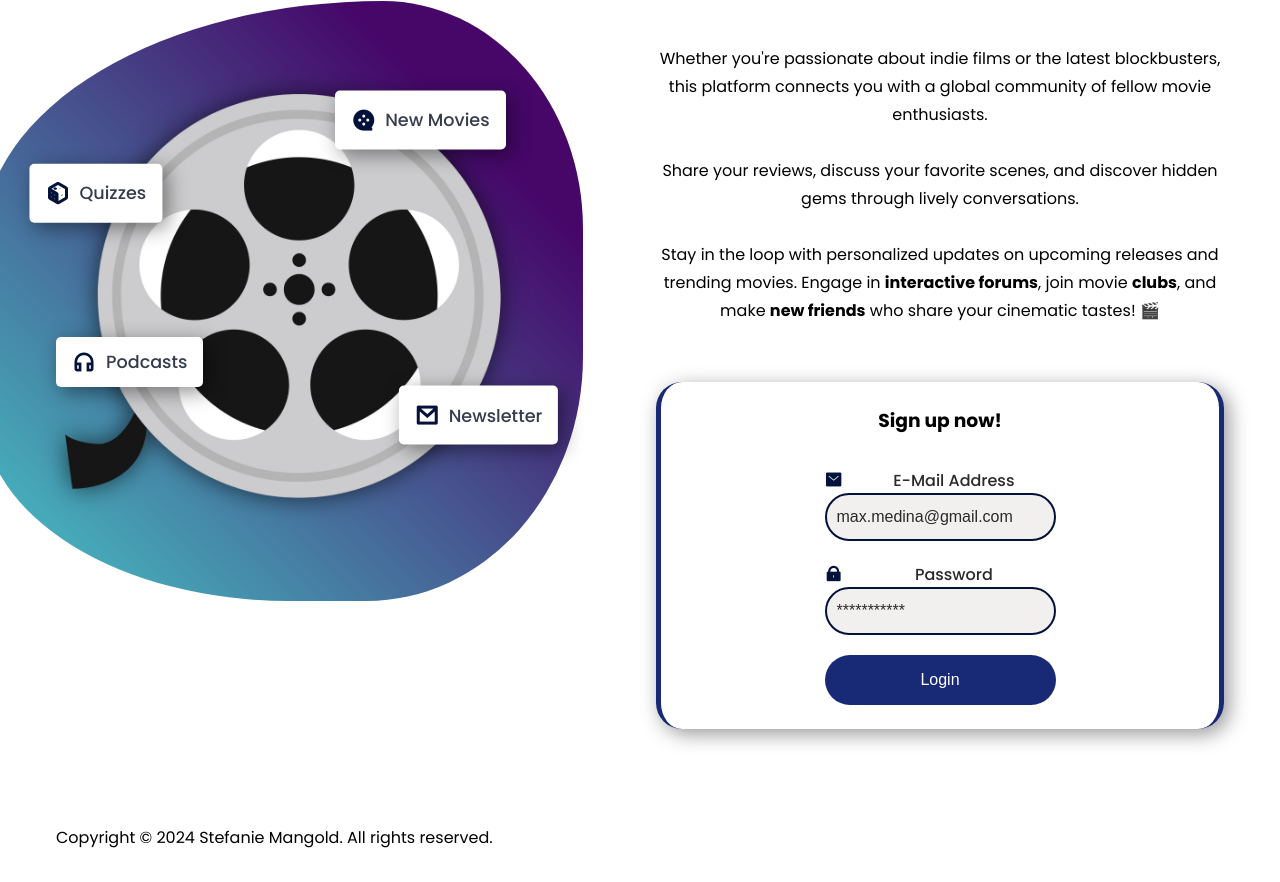
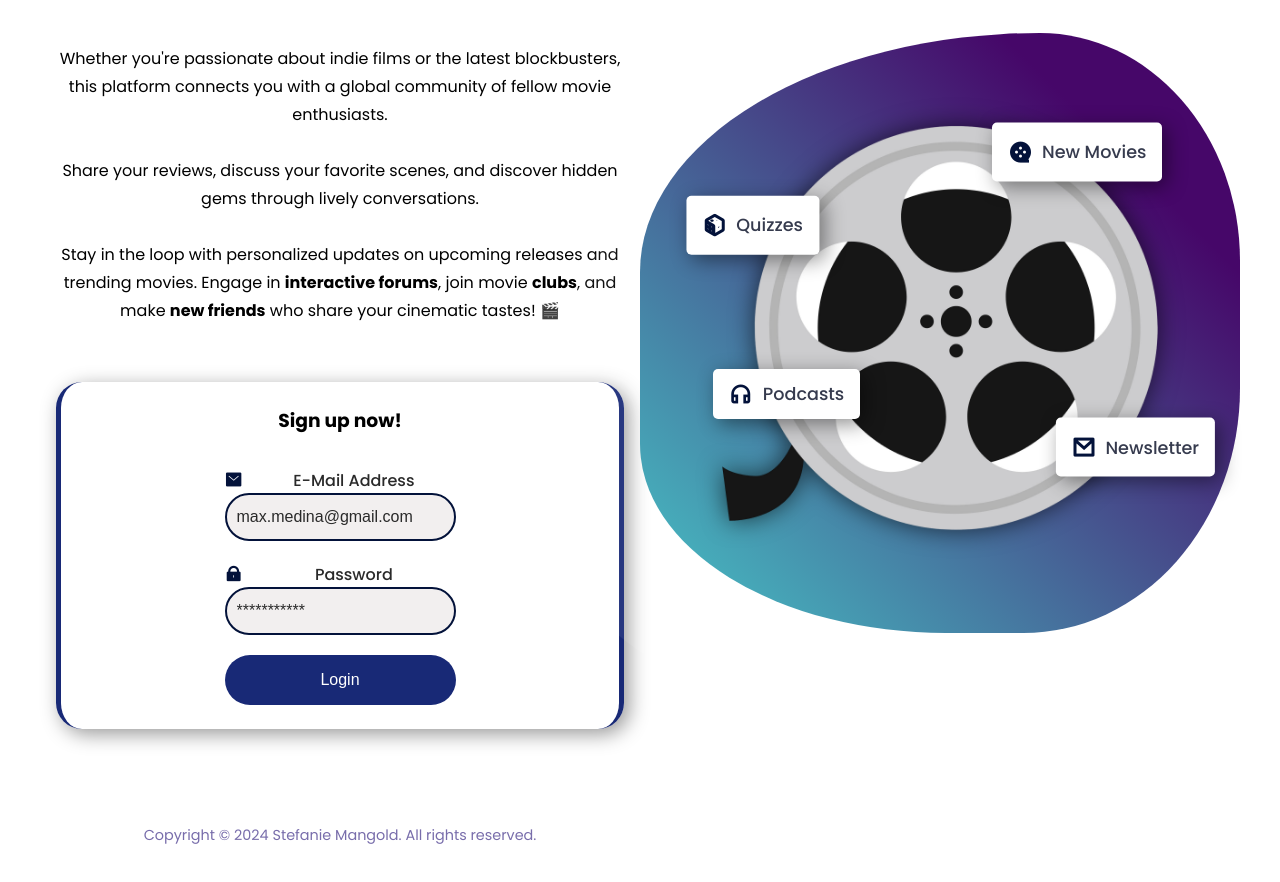
Before and after one commit to steffimangold/themovieclub-beta, a plain HTML site: page index.html in a window 1280 px wide. Shown: the part 305-1187 px from the top of the page. Drawn offline with nearby package versions, Linux system fonts and the light colour scheme; a script that the page names is missing.

Commit message:
new edit

```diff
--- a/style.css
+++ b/style.css
@@ -11,6 +11,7 @@
   --border-color: #182976;
   --white: #ffffff;
   --light-grey: #e4dede78;
+  --hover-color: rgb(212, 192, 251);
   --max-width: 1200px;
   --header-font: "Bebas Neue", sans-serif;
 }
@@ -92,7 +93,7 @@ nav {
 
 .nav__links a:hover {
   color: var(--text-light);
-  letter-spacing: 0.1rem;
+  letter-spacing: 0.5px;
 }
 
 .nav__btns {
@@ -149,6 +150,12 @@ nav {
   border-radius: 5px;
   box-shadow: 5px 5px 20px rgba(0, 0, 0, 0.449);
   z-index: 1;
+  transition: 0.3s;
+}
+
+.header__image__card:hover {
+  background-color: var(--hover-color);
+  cursor: pointer;
 }
 
 .header__image span {
@@ -297,6 +304,12 @@ input::placeholder {
 }
 .header__content button:hover {
   background-color: var(--button-color-dark);
+}
+
+.bar {
+  font-size: 0.9rem;
+  color: var(--text-light);
+  text-align: center;
 }
 
 /* Responsive Design */
@@ -454,7 +467,11 @@ input::placeholder {
 }
 @media (min-width: 1200px) {
   .header__image .blob {
-    width: 600px; /* Fixed size for large screens */
+    width: 600px;
     height: 600px;
   }
+  .header__image {
+    grid-area: 1/2/2/3;
+    margin: 0 auto;
+  }
 }
```
